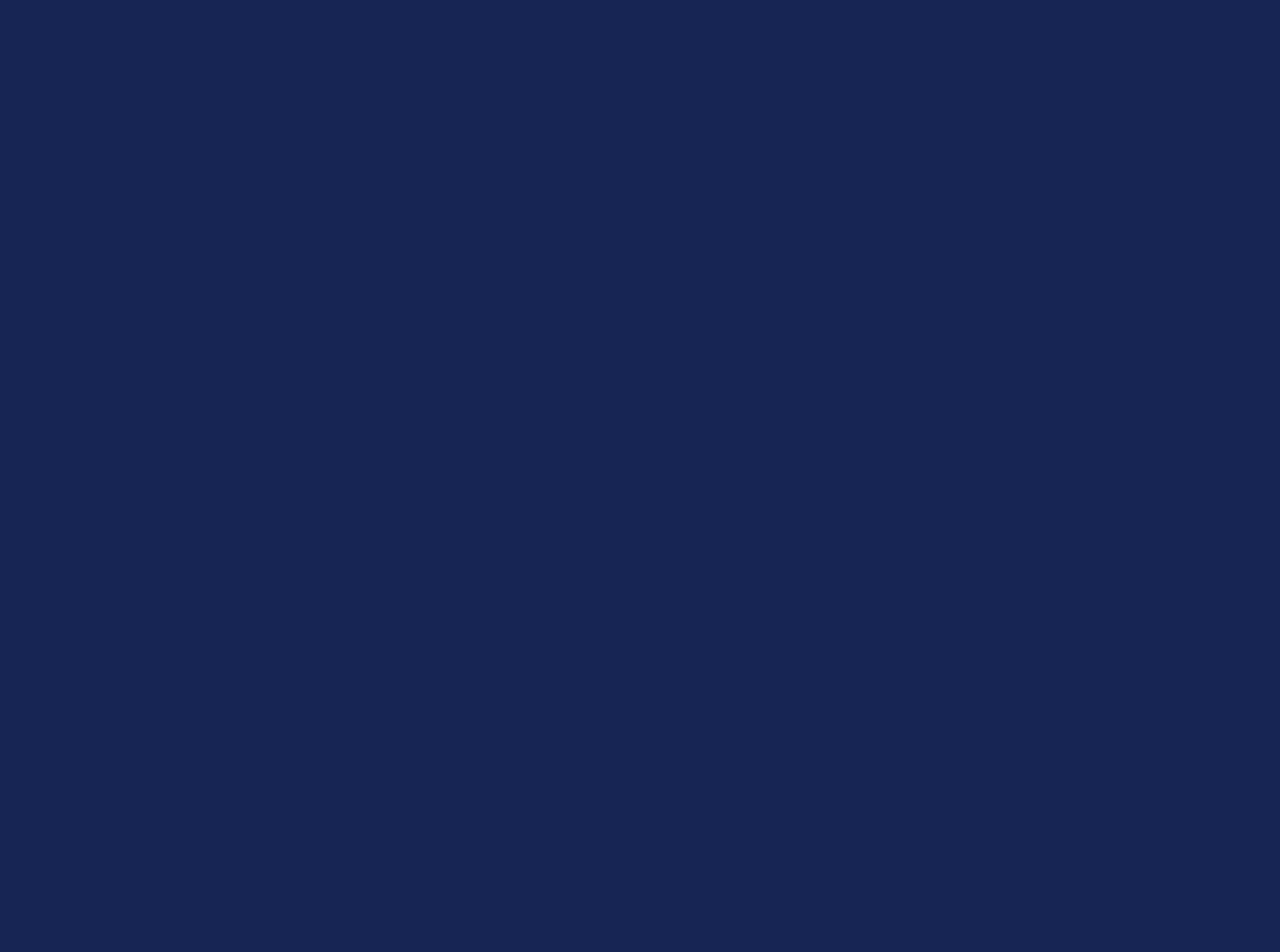
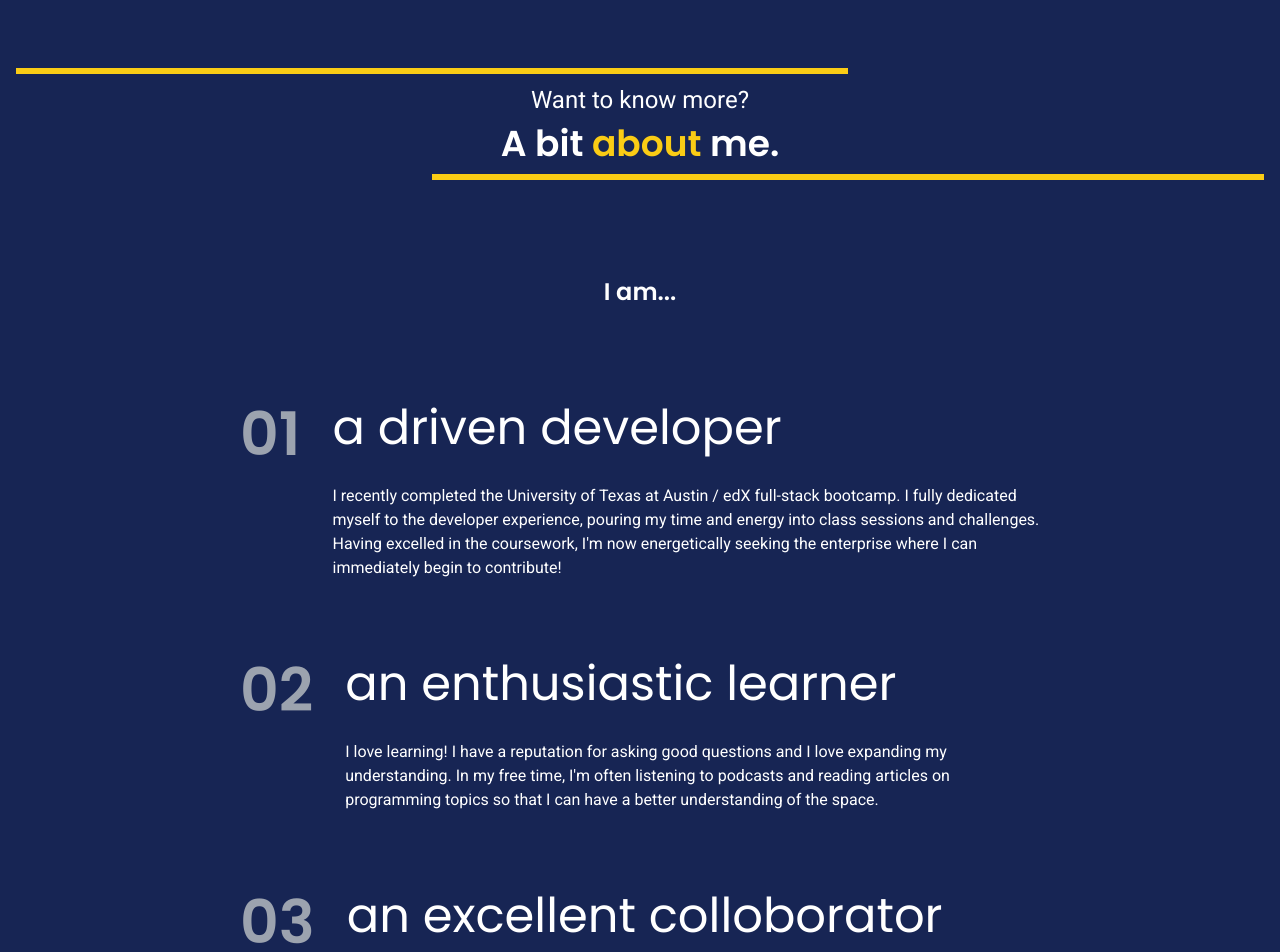
Before and after one commit to aomaits/portfolio-v3, a SvelteKit app: page / in a window 1280 px wide. Shown: the part 1600-2552 px from the top of the page. Before the commit the page ends 1484 px from the top, so only its background shows below. Built offline with nearby package versions, Linux system fonts and the light colour scheme.

Commit message:
Added about me section

```diff
--- a/src/components/Header.svelte
+++ b/src/components/Header.svelte
@@ -13,7 +13,7 @@
     <h1 class="font-medium">
         <b class="font-bold poppins">Abe</b> Omaits
     </h1>
-    <div class="sm:flex items-center gap-4 hidden">
+    <div class="sm:flex ml-auto pr-4 items-center gap-4 hidden">
         {#each tabs as tab, index}
             <a href={tab.link} class="duration-200 hover:text-yellow-400">
                 <p>{tab.name}</p>
--- a/src/components/Main.svelte
+++ b/src/components/Main.svelte
@@ -5,7 +5,13 @@
         {name: 'The Village', icon: 'fa-solid fa-house'},
         {name: 'JumpItNYC', icon: 'fa-solid fa-pizza-slice'},
         {name: 'Is My Park Safe?', icon: 'fa-solid fa-map-location-dot'}
-    ]
+    ];
+
+    let benefits = [
+        {name: 'a driven developer', description: 'I recently completed the University of Texas at Austin / edX full-stack bootcamp. I fully dedicated myself to the developer experience, pouring my time and energy into class sessions and challenges. Having excelled in the coursework, I\'m now energetically seeking the enterprise where I can immediately begin to contribute!'},
+        {name: 'an enthusiastic learner', description: 'I love learning! I have a reputation for asking good questions and I love expanding my understanding. In my free time, I\'m often listening to podcasts and reading articles on programming topics so that I can have a better understanding of the space.'},
+        {name: 'an excellent colloborator', description: 'My favorite projects have been group projects. I greatly look forward to working for and celebrating with my next team. I\'ve seen how diversity of thought and outlook has proved crucial in whiteboarding, debugging, and beyond while programming. I am excited to join other engineers and develop great things together!'}
+    ];
 
 </script>
 
@@ -44,15 +50,40 @@
         </a>
         <div class="grid grid-cols-1 lg:grid-cols-3 gap-12 lg:gap-10">
             <Step step={steps[0]}>
-
+                <p> This fullstack group project is a childcare resource-sharing app built with <strong class="text-yellow-400">React, GraphQL,</strong> and <strong class="text-yellow-400">MongoDB</strong>. It takes a village to raise a child, so find your village today!
             </Step>
             <Step step={steps[1]}>
-
+                <p> An arcade-style, retro-inspired side-scroller game built as another group project. We used a <strong class="text-yellow-400">SQL</strong> database leaderboard and run the game in <strong class="text-yellow-400">Javascript</strong>. Avoid the rats, get the pizza!
             </Step>
             <Step step={steps[2]}>
-
+                <p> A front-end website allowing users to see reported criminal activity in and around Austin city parks. This project utilized calls to several <strong class="text-yellow-400">third-party APIs</strong> along with <strong class="text-yellow-400">HTML, TailwindCSS,</strong> and <strong class="text-yellow-400">Javascript</strong>.
             </Step>
         </div>
     </section>
 
+    <section id="about" class="py-20 pt-10 lg:pt-16 lg:py-32 flex flex-col gap-16 sm:gap-20 md:gap-24 relative">
+        <div class="flex flex-col gap-2 text-center relative before:absolute before:top-0 before:left-0 before:w-2/3 before:h-1.5 before:bg-yellow-400 after:absolute after:bottom-0 after:right-0 after:w-2/3 after:h-1.5 after:bg-yellow-400 py-4">
+
+            <h6 class="text-lg sm:text-xl md:text-2xl">Want to know more?</h6>
+            <h3 class="font-semibold text-3xl sm:text-4xl md:5xl">
+                A bit <span class="poppins text-yellow-400">about</span> me.
+            </h3>
+        </div>
+        <p class="mx-auto poppins font-semibold text-lg sm:text-xl md:text-2xl">I am...</p>
+        <div class="flex flex-col gap-20 w-full mx-auto max-w-[800px]">
+            {#each benefits as benefit, index}
+                <div class="flex gap-6 sm:gap-8">
+                    <p class="poppins text-4xl sm:text-5xl md:text-6xl text-gray-400 font-semibold">
+                        0{index+1}
+                    </p>
+                    <div class="flex flex-col gap-6 sm:gap-8">
+                        <h3 class="text-2xl sm:text-3xl md:text-5xl">
+                            {benefit.name}
+                        </h3>
+                        <p>{benefit.description}</p>
+                    </div>
+                </div>
+            {/each}
+        </div>
+    </section>
 </main>
--- a/src/routes/+layout.svelte
+++ b/src/routes/+layout.svelte
@@ -15,7 +15,7 @@
 <div class="relative flex flex-col max-w-[1400px] mx-auto w-full text-sm sm:text-base min-h-screen">
     <!-- if y > 0 user has scrolled down, setting the ternary for what happens if yes followed by if no-->
     <div class={"fixed bottom-0 w-full duration-200 flex p-10 z-[10] " + (y > 0 ? ' opacity-full pointer-events-auto': ' pointer-events-none opacity-0 ')}>
-        <button on:click={goTop} class="ml-auto rounded-full bg-blue-950 text-yell0w-200 px-3 sm:px-4 hover:bg-blue-850 cursor-pointer">
+        <button on:click={goTop} class="ml-auto rounded-full aspect-square bg-blue-950 text-yell0w-200 px-3 sm:px-4 hover:bg-blue-850 cursor-pointer">
             <i class="fa-solid fa-arrow-up grid place-items-center aspect-square">
         </button>
     </div>
```
